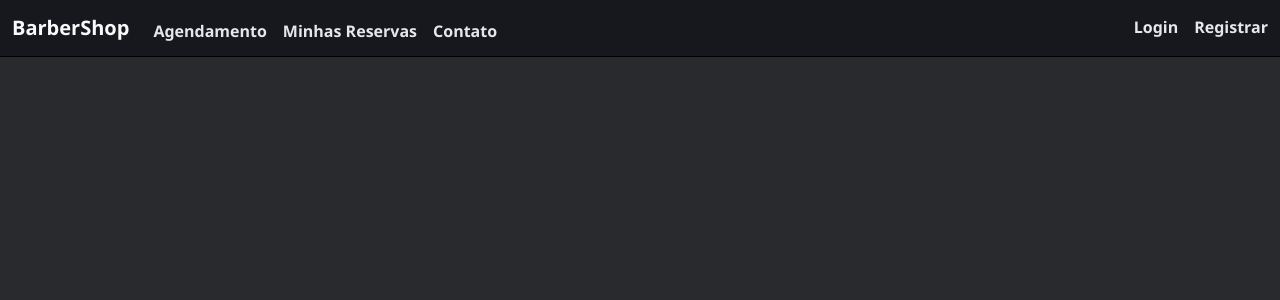
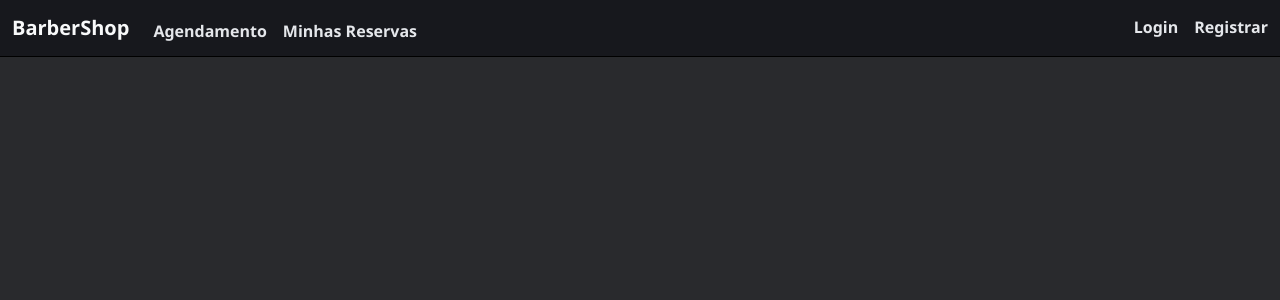
Before and after one commit to ViniciusTeixeira-Dev/CS50-BarberShop, a Flask app: page / in a window 1280 px wide. Shown: the top 300 px of the page. Run offline with Flask 3, Linux system fonts and the light colour scheme.

Commit message:
Remove "contato"

```diff
--- a/BarberShop/app.py
+++ b/BarberShop/app.py
@@ -110,6 +110,7 @@ def reservar():
 
 
 @app.route("/minhasReservas")
+@login_required
 def minhasReservas():
     db = get_db()
     reservas = db.execute("SELECT id, data_hora  FROM agendamentos WHERE user_id = ? AND disponivel = 0", [session["user_id"]]).fetchall()
--- a/BarberShop/templates/layout.html
+++ b/BarberShop/templates/layout.html
@@ -23,9 +23,6 @@
                     </li>
                     <li class="nav-item">
                         <a class="nav-link text-light" href="/minhasReservas">Minhas Reservas</a>
-                    </li>
-                    <li class="nav-item">
-                        <a class="nav-link text-light" href="#">Contato</a>
                     </li>
                 </ul>
             </div>
```
Also changed, not shown: BarberShop/BarberShop.db.
